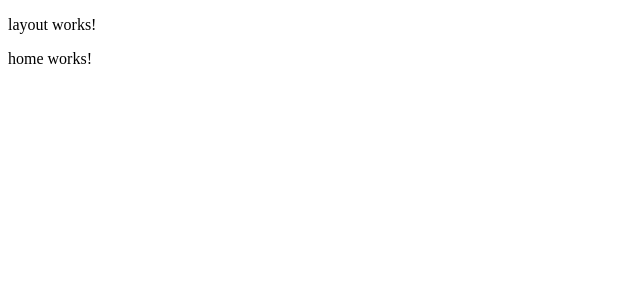
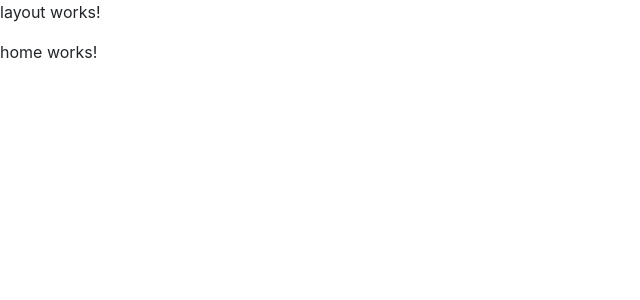
Before and after one commit to paul58914080/micro-fontend-todo-kata, an Angular app: page /home in a window 1280 px wide. Shown: the top 300 px of the page, without its empty margins (0-640 px from the left). Built offline with nearby package versions, Linux system fonts and the light colour scheme.

Commit message:
build(todo-app): added bootstrap for styles

```diff
--- a/package.json
+++ b/package.json
@@ -19,6 +19,7 @@
     "@angular/platform-browser": "~7.2.0",
     "@angular/platform-browser-dynamic": "~7.2.0",
     "@angular/router": "~7.2.0",
+    "bootstrap": "^4.3.1",
     "core-js": "^2.5.4",
     "rxjs": "~6.3.3",
     "tslib": "^1.9.0",
--- a/src/styles.scss
+++ b/src/styles.scss
@@ -1 +1 @@
-/* You can add global styles to this file, and also import other style files */
+@import "~bootstrap/scss/bootstrap";
```
Also changed, not shown: 1 other file (tests, documents, lock files or other folders).
